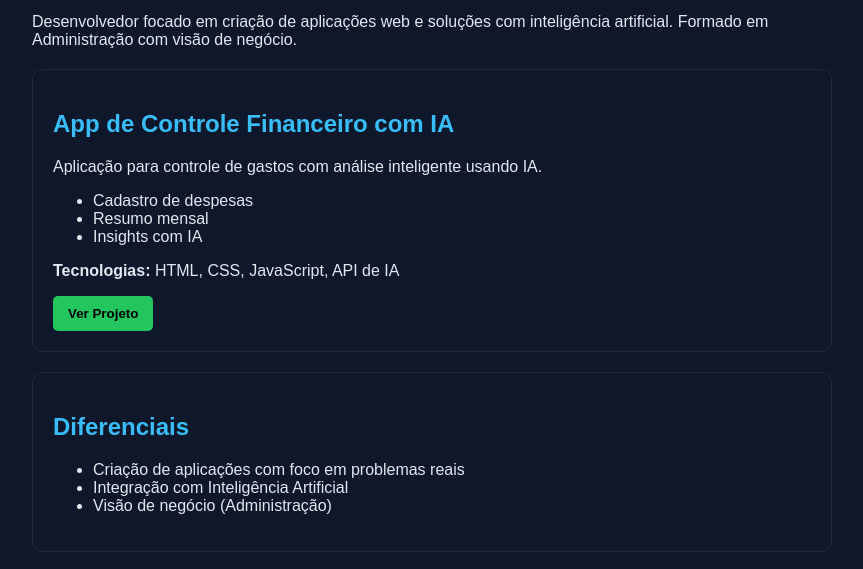
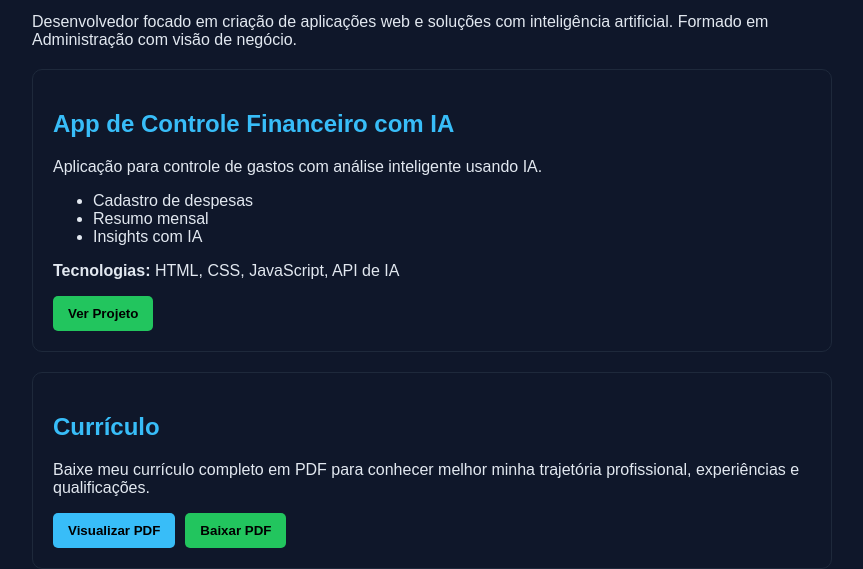
Before and after one commit to tiowlszcrl/Portfolio, a plain HTML site: page index.html in a window 1280 px wide. Shown: the part 161-730 px from the top of the page, without its empty margins (208-1071 px from the left). Drawn offline with Linux system fonts and the light colour scheme.

Commit message:
feat: add curriculum section with PDF download and view options

```diff
--- a/index.html
+++ b/index.html
@@ -66,6 +66,23 @@
   </div>
 
   <div class="card">
+    <h2>Currículo</h2>
+    <p>
+      Baixe meu currículo completo em PDF para conhecer melhor minha trajetória profissional,
+      experiências e qualificações.
+    </p>
+
+    <div style="display: flex; gap: 10px; margin-top: 15px;">
+      <a href="Tiago-Oliveira-Desenvolvedor.pdf" target="_blank">
+        <button style="background: #38bdf8;">Visualizar PDF</button>
+      </a>
+      <a href="Tiago-Oliveira-Desenvolvedor.pdf" download>
+        <button style="background: #22c55e;">Baixar PDF</button>
+      </a>
+    </div>
+  </div>
+
+  <div class="card">
     <h2>Diferenciais</h2>
     <ul>
       <li>Criação de aplicações com foco em problemas reais</li>
```
